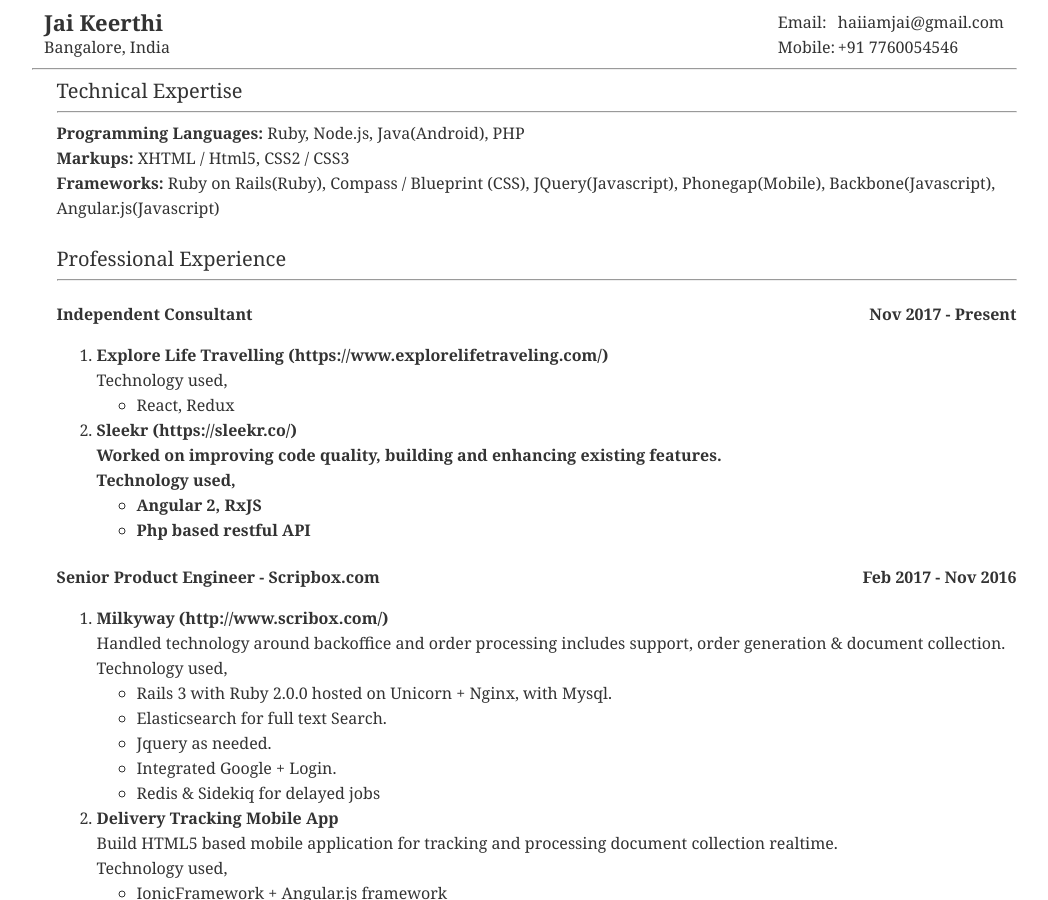
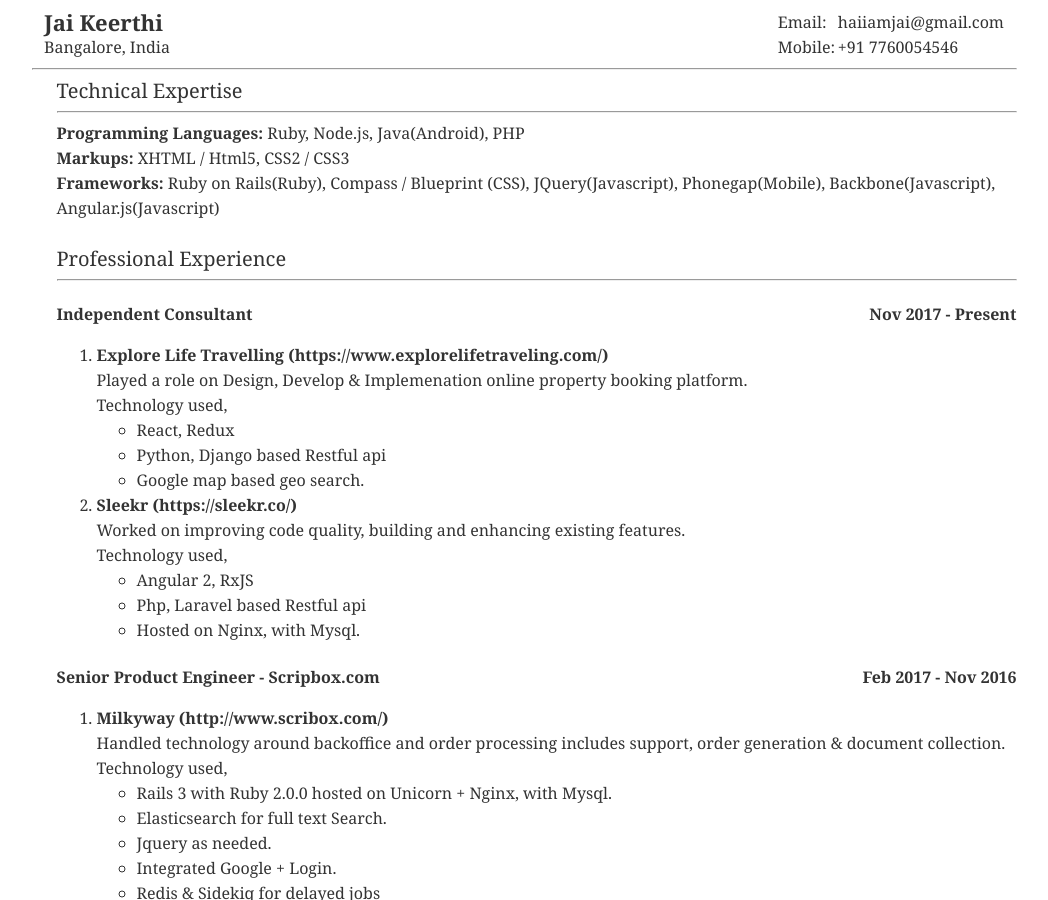
Before and after one commit to kjaikeerthi/kjaikeerthi.github.io, a Jekyll site: the page resume.html, which Jekyll copies as it is, in a window 1280 px wide and 900 px high. Shown: the whole window, without its empty margins (116-1164 px from the left). Built offline with Jekyll 4.4.1, drawn with Linux system fonts in a browser that asks for light colours; Markdown is read by kramdown in place of the engine named in the settings.

Commit message:
update resume

```diff
--- a/resume.html
+++ b/resume.html
@@ -121,17 +121,25 @@
           <li>
             <div class="project_title">Explore Life Travelling (<a href="https://www.explorelifetraveling.com/">https://www.explorelifetraveling.com/</a>)</div>
             <div class='description'>
+                Played a role on Design, Develop & Implemenation online property booking platform.
+                <div class="clear"></div>
                 Technology used,
                 <div class="clear"></div>
                 <ul>
                     <li>
                         React, Redux
                     </li>
+                    <li>
+                        Python, Django based Restful api
+                    </li>
+                    <li>
+                        Google map based geo search.
+                    </li>
                 </ul>
             </div>
           </li>
           <li>
-            <div class="project_title">Sleekr (<a href="https://sleekr.co/">https://sleekr.co/</a>)
+            <div class="project_title">Sleekr (<a href="https://sleekr.co/">https://sleekr.co/</a>)</div>
               <div class='description'>
                 Worked on improving code quality, building and enhancing existing features.
               <div class="clear"></div>
@@ -142,7 +150,10 @@
                   Angular 2, RxJS
                 </li>
                 <li>
-                  Php based restful API
+                  Php, Laravel based Restful api
+                </li>
+                <li>
+                    Hosted on Nginx, with Mysql.
                 </li>
               </ul>
             </div>
```
Lines whose indentation alone changed are shown as unchanged.
